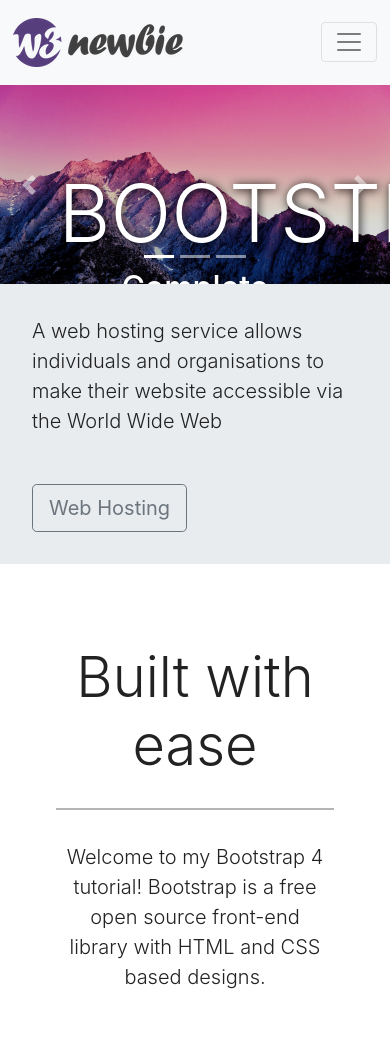
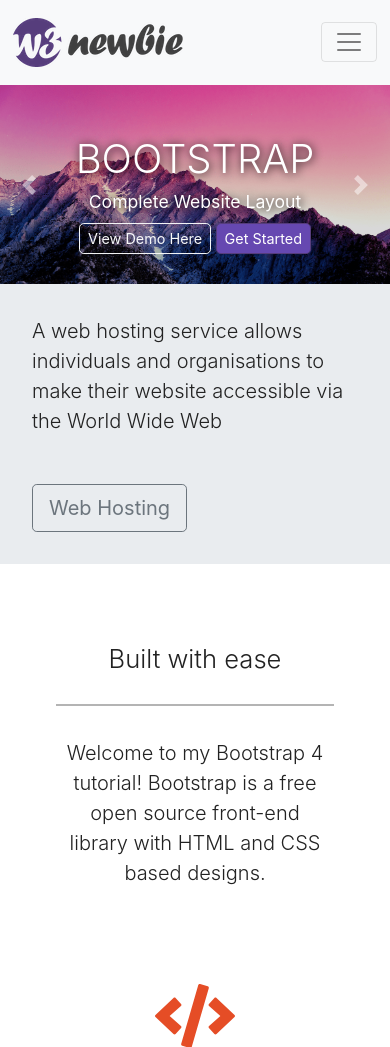
Before and after one commit to Zombiedenden/test_website2, a Flask app: page /test in a window 390 px wide; the page is wider, and only the part inside the window is pictured. Shown: the top 1047 px of that part. Run offline with Flask 2, Linux system fonts and the light colour scheme; some libraries are stand-ins or nearby versions.

Commit message:
css media queries style added
Also corrected an error in the fun button style

```diff
--- a/static/styles/style.css
+++ b/static/styles/style.css
@@ -76,7 +76,7 @@ html, body{
 }
 .fun {
   width: 100%;
-  margin: 2rem;
+  margin-bottom: 2rem;
 }
 .gif {
   max-width: 100%;
@@ -138,13 +138,59 @@ hr.light-100 {
 
 /*---Media Queries --*/
 @media (max-width: 992px) {
-
+  .social a {
+    font-size: 4em;
+    padding: 2rem;
   }
+}
 @media (max-width: 768px) {
-
+  .carousel-caption {
+    top: 45%;
+  }
+  .carousel-caption h1 {
+    font-size: 350%;
+  }
+  .carousel-caption h3 {
+    font-size: 140%;
+    font-weight: 400;
+    padding-bottom: .2rem;
+  }
+  .carousel-caption .btn {
+    font-size: 95%;
+    padding: 8px 14px;
+  }
+  .display-4 {
+    font-size: 200%;
+  }
+  .social a {
+    font-size: 2.5em;
+    padding: 1.2rem;
+  }
 }
 @media (max-width: 576px) {
-
+  .carousel-caption {
+    top: 40%;
+  }
+  .carousel-caption h1 {
+    font-size: 250%;
+  }
+  .carousel-caption h3 {
+    font-size: 110%;
+  }
+  .carousel-caption .btn {
+    font-size: 90%;
+    padding: 4px 8px;
+  }
+  .carousel-indicators {
+    display: none;
+  }
+  .display-4 {
+    font-size: 160%;
+  }
+  .social a {
+    font-size: 2em;
+    padding: .7rem;
+  }
 }
 
 
```
